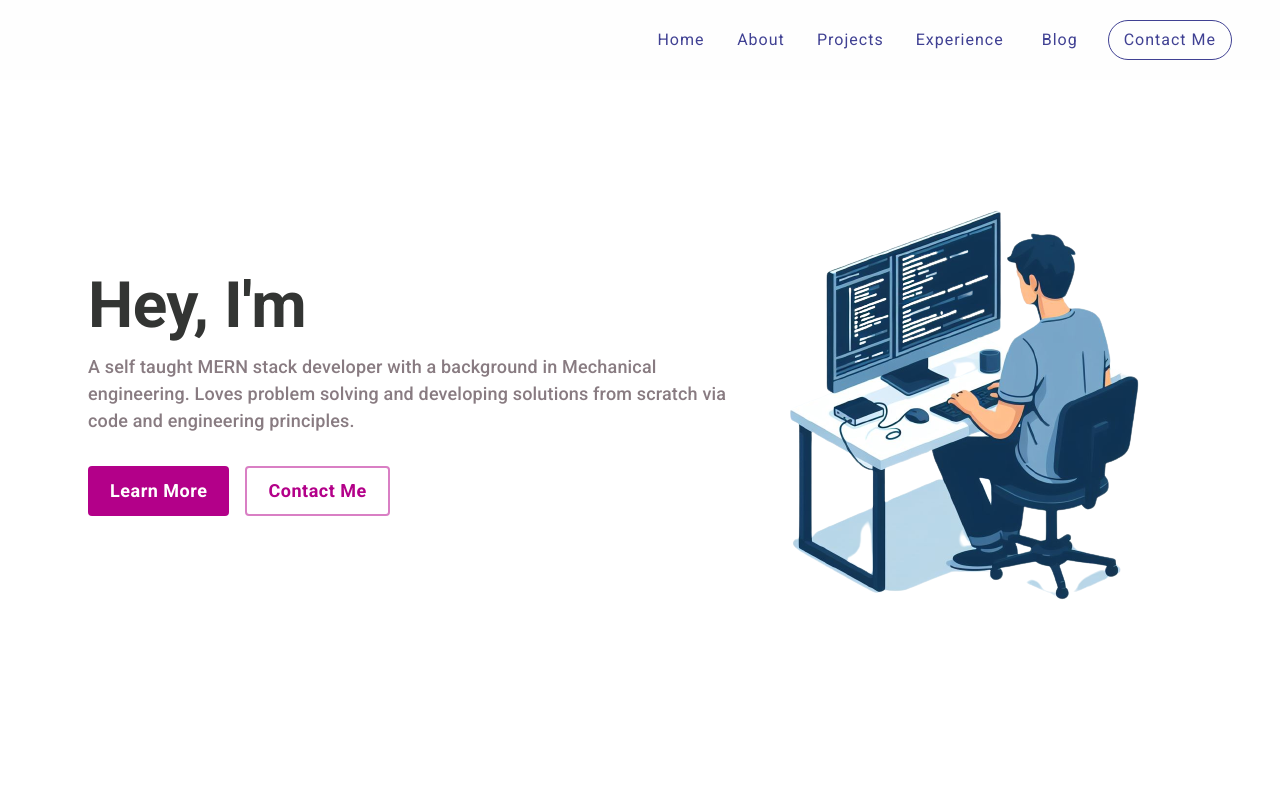
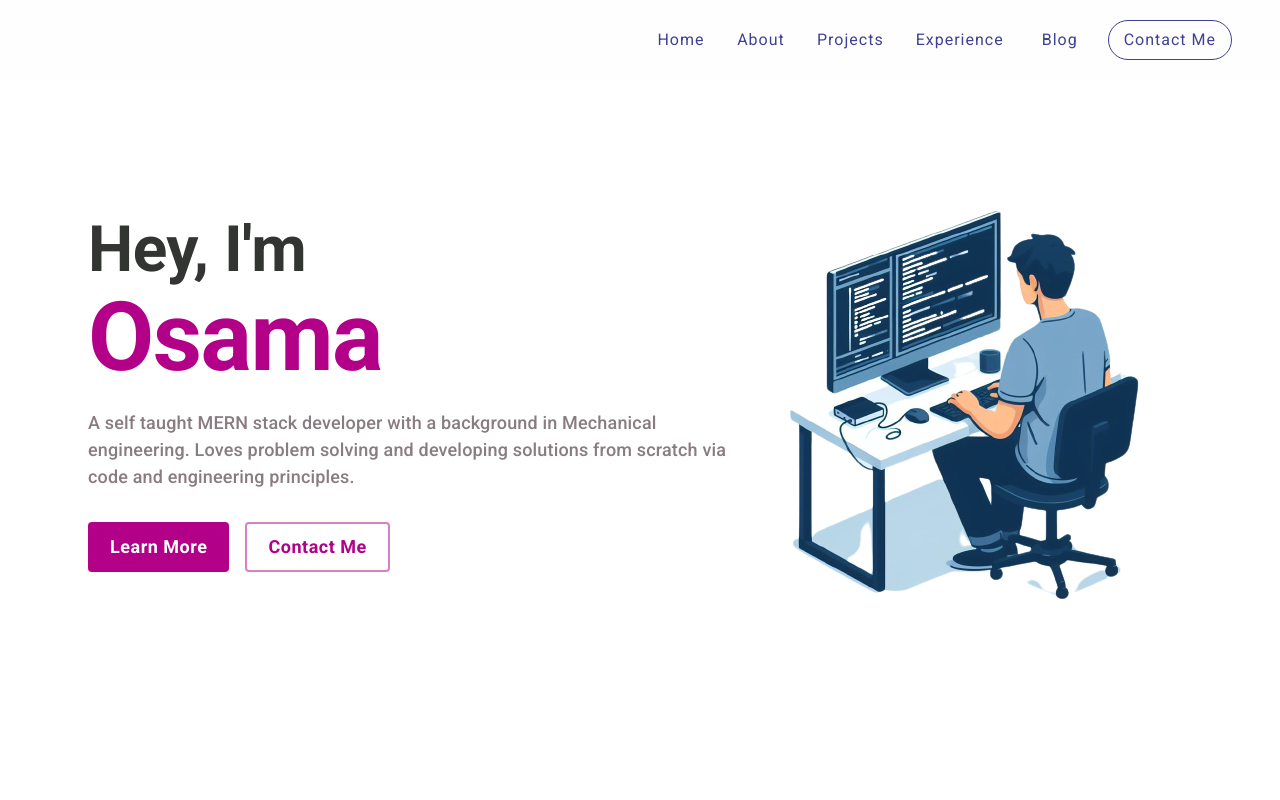
Before and after one commit to osSidd/os-sidd, a React (Vite) app in the folder client/: page / in a window 1280 px wide. Shown: the top 800 px of the page. Built offline with nearby package versions, Linux system fonts and the light colour scheme.

Commit message:
added blog link in drawer and navbar

```diff
--- a/client/src/components/navbar/drawer.jsx
+++ b/client/src/components/navbar/drawer.jsx
@@ -87,7 +87,7 @@ export default function MenuDrawer(){
             id:2,
             label:'Blog',
             icon:<FeedIcon/>,
-            href:'#',
+            href:'https://os-writings.vercel.app/',
         },
     ]
 
--- a/client/src/pages/home.jsx
+++ b/client/src/pages/home.jsx
@@ -4,8 +4,8 @@ import { useEffect, useState } from "react";
 
 export default function Home(){
 
-    const text = 'Osama'
-    const [message, setMessage] = useState('')
+    // const text = 'Osama'
+    // const [message, setMessage] = useState('')
 
     const btnProps = {
         mr:2,
@@ -22,16 +22,7 @@ export default function Home(){
     }
 
     // useEffect(() => {
-    //     let index = 0
-    //     const id = setInterval(() => {
-    //         setMessage(prev => {return prev === text ? '' : prev + text[index]})
-    //         if(index >= text.length - 1) index = 0
-    //             else index++
-    //     }, 500);
 
-    //     return () => {
-    //         clearInterval(id)
-    //     }
     // }, [])
 // console.log(index)
     return(
@@ -69,7 +60,7 @@ export default function Home(){
                             variant="h1"
                             fontWeight={700}
                     >
-                        {message}
+                        Osama
                     </Typography>
                     <Typography
                         sx={{
```
